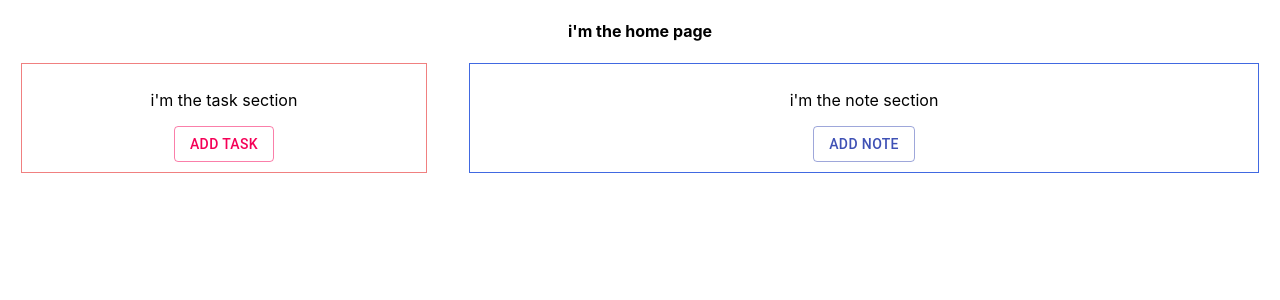
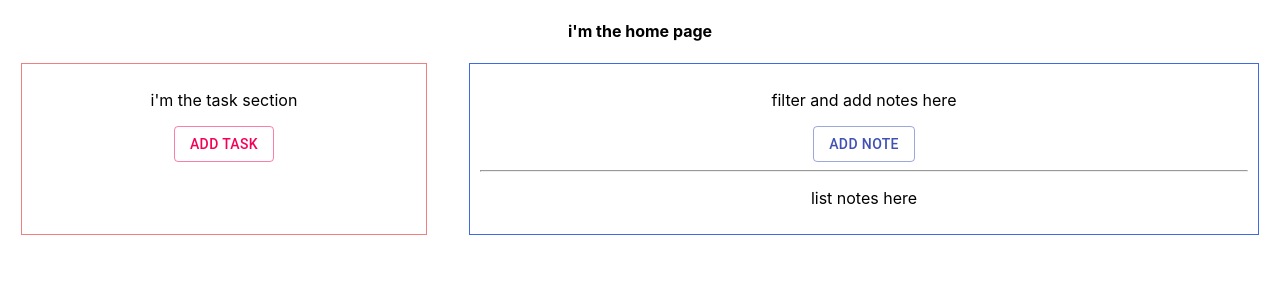
Before and after one commit to hnbarr/standup, a React (Create React App) app: page / in a window 1280 px wide. Shown: the top 300 px of the page. Built offline with nearby package versions, Linux system fonts and the light colour scheme.

Commit message:
stopping point made more progress with layout need to work on backend tomorrow

```diff
--- a/src/components/Note.js
+++ b/src/components/Note.js
@@ -6,14 +6,22 @@ class Note extends Component {
     state = {
         title: '',
         description: '',
+        topic: ''
         // date: Date.now()
     }
 
     render(){
         return(
             <div id='noteSection'>
-                <p>i'm the note section</p>
-                <Button variant='outlined' color='primary'>Add Note</Button>
+                <React.Fragment>
+                    <p>filter and add notes here</p>
+                    <Button variant='outlined' color='primary'>Add Note</Button>
+                </React.Fragment>
+                <hr />
+                <React.Fragment>
+                    <p>list notes here</p>
+                </React.Fragment>
+
             </div>
         )
     }
--- a/src/mongo/schemas.js
+++ b/src/mongo/schemas.js
@@ -4,6 +4,7 @@ const Schema = mongoose.Schema
 const Notes = new Schema ({
     title: String,
     description: String,
+    topic: String,
     date: Date
 })
 
```
